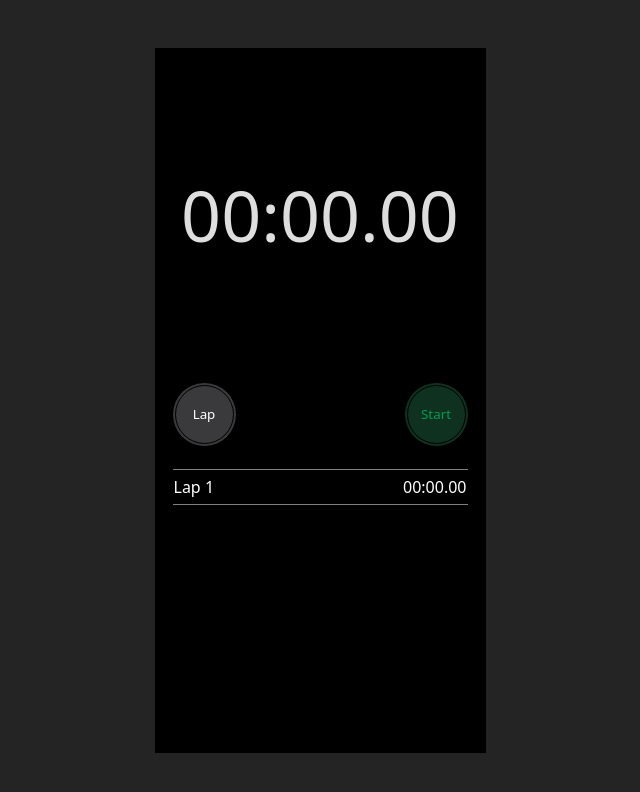
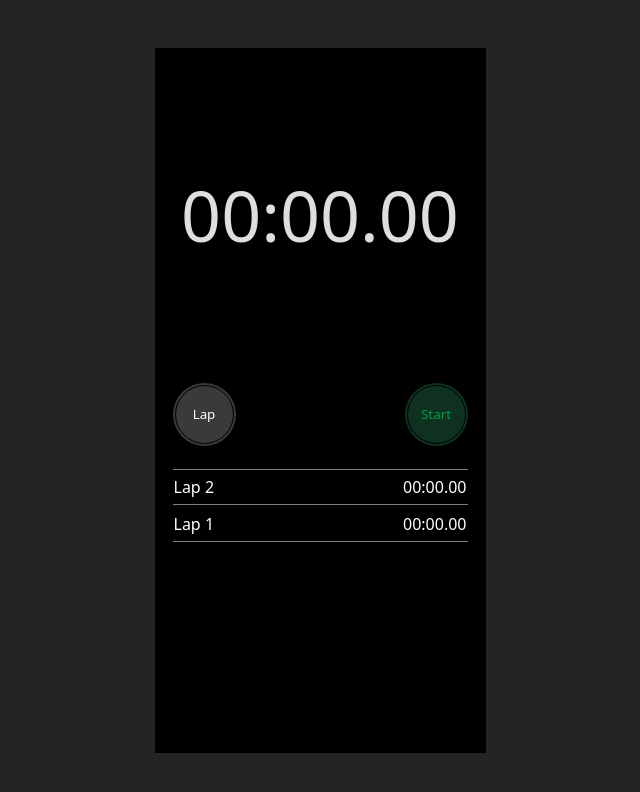
Before and after one commit to sarrailhadaptive/stopwatch-react, a React (Vite) app: page / in a window 1280 px wide. Both pictures are taken after a click on the button "Lap". Shown: the top 792 px of the page, without its empty margins (320-960 px from the left). Built offline with nearby package versions, Linux system fonts and the light colour scheme.

Commit message:
Changed the lap logic, now Im adding laps directly and it makes everything easier. I only need to display the colors for fastest and slowest and Im done

```diff
--- a/src/App.jsx
+++ b/src/App.jsx
@@ -9,7 +9,7 @@ import "./App.css";
 export default function IPhoneScreen() {
   const [elapsedTime, setElapsedTime] = useState(0);
   const [lapNumber, setLapNumber] = useState(1);
-  const [lapTimes, setLapTimes] = useState([]);
+  const [lapRows, setlapRows] = useState([]);
 
   return (
     <div>
@@ -19,13 +19,13 @@ export default function IPhoneScreen() {
         elapsedTime={elapsedTime}
         lapNumber={lapNumber}
         setLapNumber={setLapNumber}
-        lapTimes={lapTimes}
-        setLapTimes={setLapTimes}
+        lapRows={lapRows}
       />
       <LapsTable
         elapsedTime={elapsedTime}
         lapNumber={lapNumber}
-        lapTimes={lapTimes}
+        lapRows={lapRows}
+        setlapRows={setlapRows}
       />
     </div>
   );
--- a/src/components/ActionButtons/ActionButtons.jsx
+++ b/src/components/ActionButtons/ActionButtons.jsx
@@ -8,8 +8,6 @@ export default function ActionButtons({
   elapsedTime,
   lapNumber,
   setLapNumber,
-  lapTimes,
-  setLapTimes,
 }) {
   const [isTimerRunning, setIsTimerRunning] = useState(false);
   const [startTimer, setStartTimer] = useState(0);
@@ -21,8 +19,6 @@ export default function ActionButtons({
         lapNumber={lapNumber}
         setLapNumber={setLapNumber}
         elapsedTime={elapsedTime}
-        lapTimes={lapTimes}
-        setLapTimes={setLapTimes}
       />
       <StartStopButton
         isTimerRunning={isTimerRunning}
--- a/src/components/ActionButtons/LapResetButton/LapResetButton.jsx
+++ b/src/components/ActionButtons/LapResetButton/LapResetButton.jsx
@@ -1,27 +1,14 @@
 import "../ActionButtons.css";
-import { useState, useEffect } from "react";
-
 export default function LapResetButton({
   isTimerRunning,
   startTimer,
   lapNumber,
   setLapNumber,
-  elapsedTime,
-  lapTimes,
-  setLapTimes,
 }) {
-  useEffect(() => {
-    if (lapNumber >= 2) setLapTimes([...lapTimes, elapsedTime]);
-  }, [lapNumber]);
-
   return (
     <button
       className={isTimerRunning ? "buttons lap-active" : "buttons reset-active"}
-      onClick={
-        isTimerRunning
-          ? () => setLapNumber(++lapNumber)
-          : () => console.log("reset")
-      }
+      onClick={() => setLapNumber(++lapNumber)}
     >
       {isTimerRunning || startTimer === 0 ? "Lap" : "Reset"}
     </button>
--- a/src/components/LapsTable/LapsTable.jsx
+++ b/src/components/LapsTable/LapsTable.jsx
@@ -1,24 +1,14 @@
 import "./LapsTable.css";
 import transformTime from "../../utils/formatting-utils";
-import { useEffect } from "react";
+import { useState, useEffect } from "react";
 
-export default function LapsSection({ elapsedTime, lapNumber, lapTimes }) {
-  let fastestLap = Infinity;
-  let slowestLap = 0;
-  let newLapRow = "";
-
-  function compareLapsSpeed(lapTime) {
-    if (lapNumber >= 3) {
-      if (lapTime < fastestLap) {
-        fastestLap = lapTime;
-        return "fastest-lap";
-      }
-      if (lapTime > slowestLap) {
-        slowestLap = lapTime;
-        return "slowest-lap";
-      }
-    }
-  }
+export default function LapsSection({
+  elapsedTime,
+  lapNumber,
+  lapRows,
+  setlapRows,
+}) {
+  const [lapTimes, setLapTimes] = useState([]);
 
   function displayCurrentLapRow() {
     const firstLap = (
@@ -26,7 +16,8 @@ export default function LapsSection({ elapsedTime, lapNumber, lapTimes }) {
         <td>Lap {lapNumber}</td>
         <td>
           {transformTime(
-            lapNumber < 2 ? elapsedTime : elapsedTime - lapTimes[lapNumber - 2]
+            elapsedTime -
+              lapTimes.reduce((prevLap, currLap) => prevLap + currLap, 0)
           )}
         </td>
       </tr>
@@ -34,33 +25,60 @@ export default function LapsSection({ elapsedTime, lapNumber, lapTimes }) {
     return <tbody>{firstLap}</tbody>;
   }
 
-  function createNewLapRow() {
-    if (lapNumber >= 2) {
-      newLapRow = lapTimes
-        .map((currTime, currIndex, array) => {
-          const currentLapTime =
-            currIndex === 0 ? currTime : currTime - array[currIndex - 1];
-          return (
-            <tr className={compareLapsSpeed(currentLapTime)}>
-              <td>Lap {currIndex + 1}</td>
-              <td>{transformTime(currentLapTime)}</td>
-            </tr>
-          );
-        })
-        .reverse();
-      return <tbody>{newLapRow}</tbody>;
-    }
+  function isFastestLap() {
+    const minTimeLap = Math.min(...lapTimes);
+    console.log(minTimeLap);
+    return minTimeLap;
+  }
+
+  function isSlowestLap() {
+    const maxTimeLap = Math.max(...lapTimes);
+    console.log(maxTimeLap);
+    return maxTimeLap;
+  }
+
+  function displayFastestOrSlowest(time) {
+    if (isSlowestLap() === time) return "slowest-lap";
+    if (isFastestLap() === time) return "fastest-lap";
+  }
+
+  const listLaps = lapRows
+    .map((lap) => {
+      return (
+        <tr key={lap.id} className={displayFastestOrSlowest()}>
+          <td>Lap {lap.id}</td>
+          <td>{transformTime(lap.time)}</td>
+        </tr>
+      );
+    })
+    .reverse();
+
+  function addNewLap() {
+    const newLapTime = lapTimes.reduce(
+      (prevLap, currLap) => prevLap - currLap,
+      elapsedTime
+    );
+    setLapTimes([...lapTimes, newLapTime]);
+    setlapRows([
+      ...lapRows,
+      {
+        id: lapNumber - 1,
+        time: newLapTime,
+      },
+    ]);
   }
 
   useEffect(() => {
-    console.log(newLapRow);
-  }, [lapTimes]);
+    if (lapNumber > 1) {
+      addNewLap();
+    }
+  }, [lapNumber]);
 
   return (
     <div className="lap-table-section">
       <table>
         {displayCurrentLapRow()}
-        {createNewLapRow()}
+        {lapNumber >= 2 && <tbody>{listLaps}</tbody>}
       </table>
     </div>
   );
```
